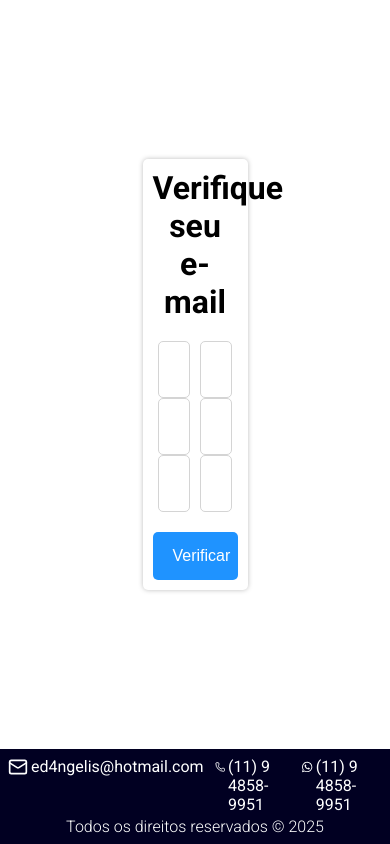
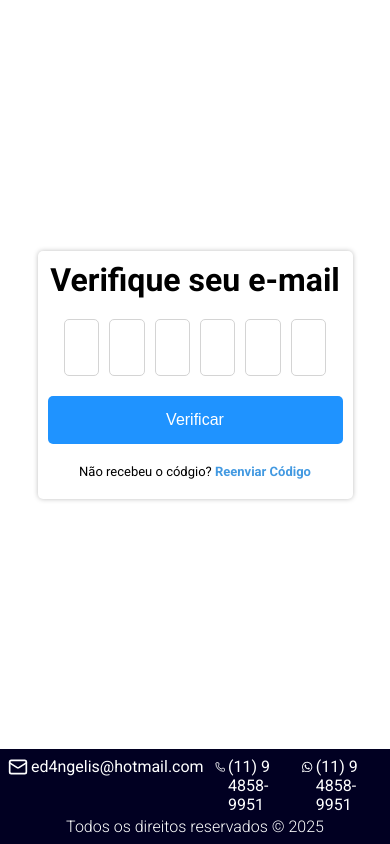
Before and after one commit to EdAngelis/auth-flow, a Next.js app: page /verify-email in a window 390 px wide. Built offline with nearby package versions, Linux system fonts and the light colour scheme.

Commit message:
Add: media queries and resend email link

```diff
--- a/app/verify-email/page.module.css
+++ b/app/verify-email/page.module.css
@@ -48,3 +48,39 @@
     font-size: center;
 
 }
+
+.resend {
+
+    font-size: small;
+
+    width: 100%;
+    padding: 10px 0;
+
+    margin-top: 10px;
+
+    text-align: center;
+
+}
+
+.resend a {
+
+    text-decoration: none;
+    color: var(--blue-400);
+
+}
+
+@media screen and (max-width: 1024px) {
+    .container {
+      width: 50%;
+      max-width: 500px;
+    }
+
+  }
+
+  @media screen and (max-width: 768px) {
+    .container {
+      width: 90%;
+      max-width: max-content;
+    }
+
+  }
--- a/app/verify-email/page.tsx
+++ b/app/verify-email/page.tsx
@@ -7,6 +7,7 @@ import styles from "./page.module.css";
 import ErrorToast from "@/components/elements/errors/error";
 import Loader from "@/components/elements/loader/loader";
 import { setLocale } from "yup";
+import Link from "next/link";
 
 export default function VerifyEmail() {
 
@@ -91,6 +92,11 @@ export default function VerifyEmail() {
           {error && <ErrorToast message={error} />}
           {isLoading && <Loader />}
         </div>
+
+        <div className={styles.resend}>
+             Não recebeu o códgio? <Link href="/verify-email"><strong>Reenviar Código</strong></Link>
+        </div>
+
       </div>
       </div>
     </main>
```
